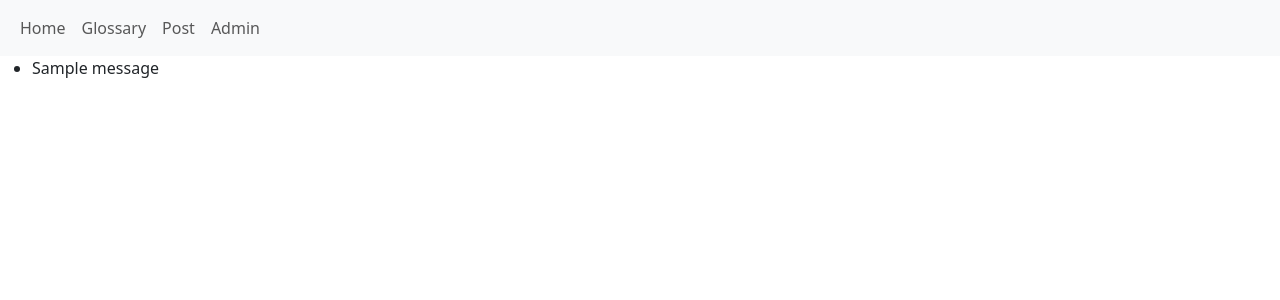
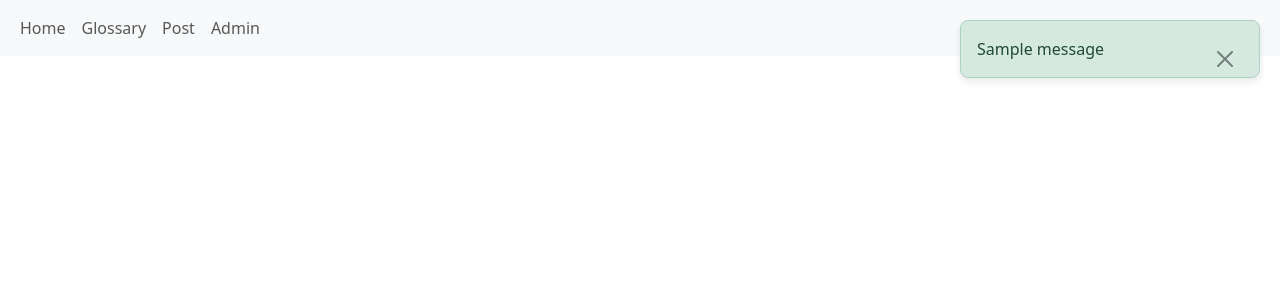
Before and after one commit to Ughanze23/Msc-Cloud-devOps-Project, a Flask app: page / in a window 1280 px wide. Shown: the top 300 px of the page. Run offline with Flask 3, Linux system fonts and the light colour scheme; one stand-in notice (Sample message) is shown.

Commit message:
add css to style alerts

```diff
--- a/website/auth.py
+++ b/website/auth.py
@@ -16,7 +16,7 @@ def login():
         email = request.form.get("email")
         password = request.form.get("password")
 
-        user = user.query.filter_by(email=email).first()
+        user = User.query.filter_by(email=email).first()
         if user:
             if check_password_hash(user.password,password):
                 flash("Sucessfully logged in..",category="success")
--- /dev/null
+++ b/website/static/css/styles.css
@@ -0,0 +1,20 @@
+.flash-message-container {
+    position: fixed;
+    top: 20px;
+    right: 20px;
+    z-index: 1050;
+}
+
+.flash-message {
+    width: 300px;
+    margin-bottom: 10px;
+    border-radius: 8px;
+    box-shadow: 0 4px 8px rgba(0, 0, 0, 0.1);
+    opacity: 0.9;
+}
+
+.flash-message .btn-close {
+    position: absolute;
+    top: 10px;
+    right: 10px;
+}
--- a/website/templates/base.html
+++ b/website/templates/base.html
@@ -4,6 +4,9 @@
     <meta charset="UTF-8">
     <meta name="viewport" content="width=device-width, initial-scale=1.0">
     <link href="https://cdn.jsdelivr.net/npm/bootstrap@5.3.3/dist/css/bootstrap.min.css" rel="stylesheet" integrity="sha384-QWTKZyjpPEjISv5WaRU9OFeRpok6YctnYmDr5pNlyT2bRjXh0JMhjY6hW+ALEwIH" crossorigin="anonymous">
+
+      <!-- Link to external CSS -->
+      <link rel="stylesheet" type="text/css" href="{{ url_for('static', filename='css/styles.css') }}">
 
     <title>{% block title %}{% endblock %}</title>
 </head>
@@ -28,13 +31,25 @@
         </div>
 
     </nav>
-    {% with messages = get_flashed_messages(with_categories=true) %}
+
+  <!-- Your flash message HTML code -->
+  {% with messages = get_flashed_messages(with_categories=true) %}
   {% if messages %}
-    <ul>
-      {% for category, message in messages %}
-        <li class="{{ category }}">{{ message }}</li>
-      {% endfor %}
-    </ul>
+      <div class="flash-message-container">
+        {% for category, message in messages %}
+          {% if category == "error" %}
+          <div class="flash-message alert alert-danger alert-dismissible fade show" role="alert">
+            {{ message }}
+            <button type="button" class="btn-close" data-bs-dismiss="alert"></button>
+          </div>
+          {% else %}
+          <div class="flash-message alert alert-success alert-dismissible fade show" role="alert">
+            {{ message }}
+            <button type="button" class="btn-close" data-bs-dismiss="alert"></button>
+          </div>
+          {% endif %}
+        {% endfor %}
+      </div>
   {% endif %}
 {% endwith %}
 
```
